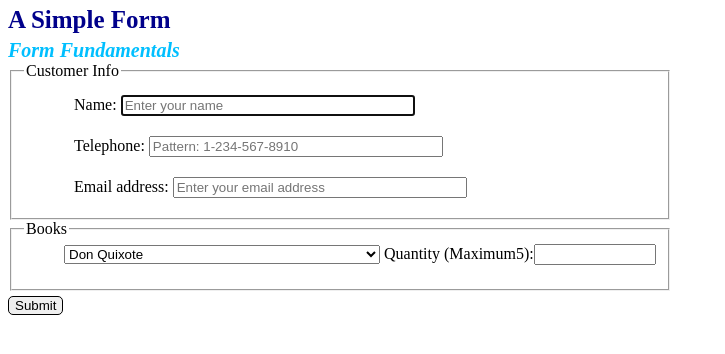
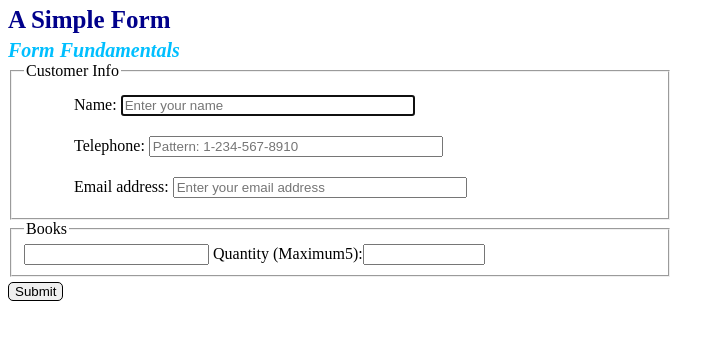
Before and after one commit to MagdaM90/formularz, a plain HTML site: page index.html in a window 1280 px wide. Shown: the whole page, without its empty margins (0-725 px from the left). Drawn offline with Linux system fonts and the light colour scheme.

Commit message:
with datalist

```diff
--- a/index.html
+++ b/index.html
@@ -28,13 +28,14 @@
     <!--Books section-->
     <fieldset>
         <legend>Books</legend>
-        <select name="book" id="book">
-    <option value="don">Don Quixote</option>
-    <option value="war">War and Peace</option>
-    <option value="road">On the road</option>
-    <option value="trial">The Trial</option>
-    <option value="vanity">Vanity Fair</option>
-    </select>
+        <input list="book">
+        <datalist id="book">
+    <option value="Don Quixote"></option>
+    <option value="War and Peace"></option>
+    <option value="On the road"></option>
+    <option value="The Trial"></option>
+    <option value="Vanity Fair"></option>
+    </datalist>
         <label>Quantity (Maximum5):<input type="number" min="1" max="5" id="quantity"></label>
     </fieldset>
     <input type="submit" id="submit" value="Submit">
```
